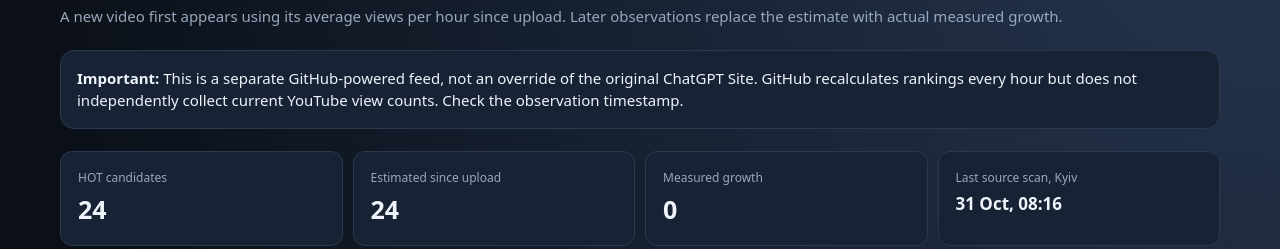
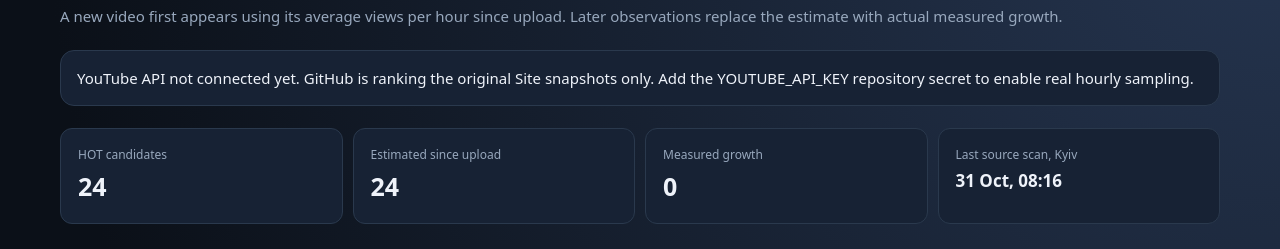
Before and after one commit to GorthaxWarcryer/Radar, a website: page docs/hot/index.html in a window 1280 px wide. Shown: the part 129-378 px from the top of the page. Drawn offline with Linux system fonts and the light colour scheme.

Commit message:
Show actual YouTube API connection and observation status on HOT dashboard

```diff
--- a/docs/hot/index.html
+++ b/docs/hot/index.html
@@ -35,7 +35,7 @@ a{color:#78d2e6}
 <small>Azeroth Radar · GitHub companion</small>
 <h1>HOT Warcraft Videos</h1>
 <p>A new video first appears using its average views per hour since upload. Later observations replace the estimate with actual measured growth.</p>
-<div class="notice"><b>Important:</b> This is a separate GitHub-powered feed, not an override of the original ChatGPT Site. GitHub recalculates rankings every hour but does not independently collect current YouTube view counts. Check the observation timestamp.</div>
+<div class="notice" id="apiNotice"><b>Important:</b> This is a separate GitHub-powered feed, not an override of the original ChatGPT Site. When a YouTube API key is configured, GitHub measures actual view counts every hour. Check the observation timestamp.</div>
 <div class="stats">
 <div class="stat"><span>HOT candidates</span><strong id="total">—</strong></div>
 <div class="stat"><span>Estimated since upload</span><strong id="estimated">—</strong></div>
@@ -72,7 +72,11 @@ $('long').onclick=()=>{mode='long';render()};$('short').onclick=()=>{mode='short
   try{
     const r=await fetch('./latest.json?nocache='+Date.now(),{cache:'no-store'});
     if(!r.ok)throw Error('HTTP '+r.status);
-    feed=await r.json();$('total').textContent=feed.counts.eligible;
+    feed=await r.json();const api=feed.youtubeApi||{};
+    $('apiNotice').textContent=api.status==='connected'?
+      'YouTube API connected: '+api.observations+' actual view-count snapshots this run ('+api.requests+' API requests). Video discovery remains on the original Site schedule.':
+      'YouTube API not connected yet. GitHub is ranking the original Site snapshots only. Add the YOUTUBE_API_KEY repository secret to enable real hourly sampling.';
+    $('total').textContent=feed.counts.eligible;
     $('estimated').textContent=feed.counts.estimated;$('measured').textContent=feed.counts.measured;
     $('lastScan').textContent=date(feed.sourceLastScan);$('updated').textContent='GitHub updated '+date(feed.generatedAt);render();
   }catch(e){$('updated').textContent='Unable to load GitHub HOT data';$('results').textContent='Read the latest GitHub Actions run for current rankings.'}
```
